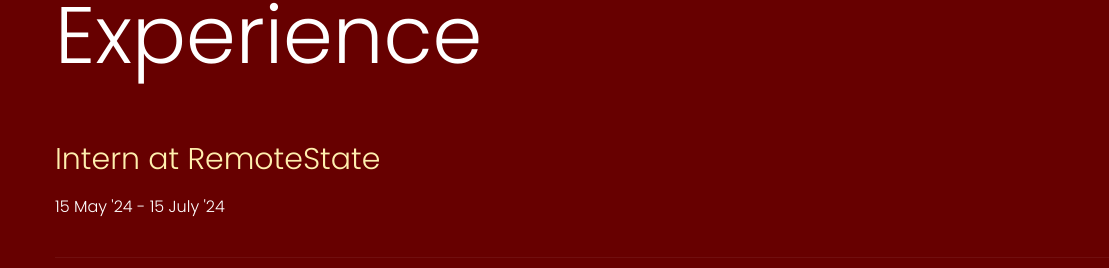
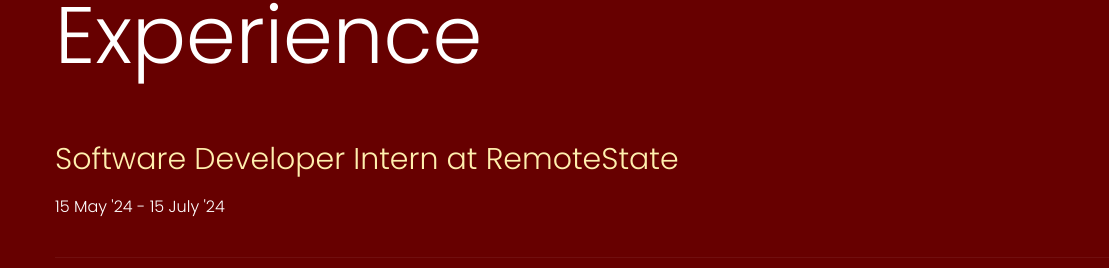
Before and after one commit to V-anisha/Portfolio, a plain HTML site: page protfolio.html in a window 1280 px wide. Shown: the part 1406-1674 px from the top of the page, 0-1109 px from the left. Drawn offline with Linux system fonts and the light colour scheme.

Commit message:
Update protfolio.html

```diff
--- a/protfolio.html
+++ b/protfolio.html
@@ -153,7 +153,7 @@
                     <div class="col-xl-12">
                         <div class="single-about">
                             <div class="tittle-experience">
-                                <h3>Intern at RemoteState</h3>
+                                <h3>Software Developer Intern at RemoteState</h3>
                                 <p>15 May '24 - 15 July '24</p>
                             </div>
                             <div class="experience-link">
```
